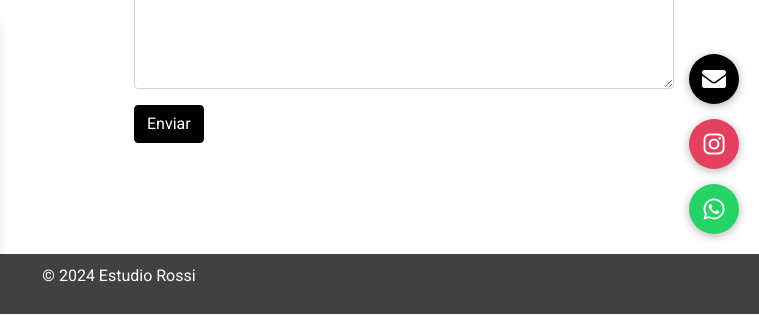
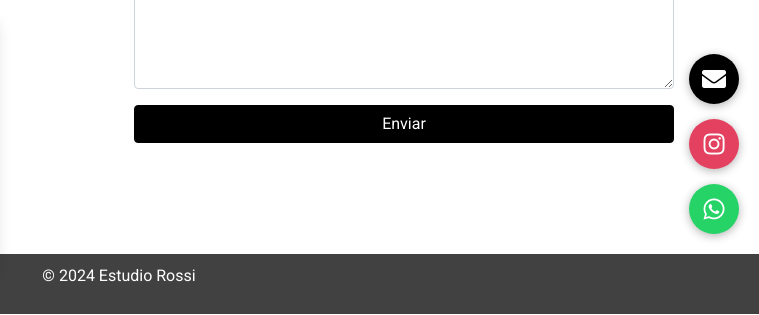
Before and after one commit to maurotondato/estudiorossi, a plain HTML site: page contact.html in a window 1280 px wide. Shown: the part 486-801 px from the top of the page, 521-1280 px from the left. Drawn offline with nearby package versions, Linux system fonts and the light colour scheme.

Commit message:
Add files via upload

```diff
--- a/contact.html
+++ b/contact.html
@@ -75,7 +75,7 @@
                             <label for="message">Mensaje:</label>
                             <textarea class="form-control" id="message" name="message" rows="5" required></textarea>
                         </div>
-                        <button type="submit" class="btn btn-primary">Enviar</button>
+                        <button type="submit" class="btn btn-primary btn-block">Enviar</button>
                     </form>
                 </div>
             </div>
```
